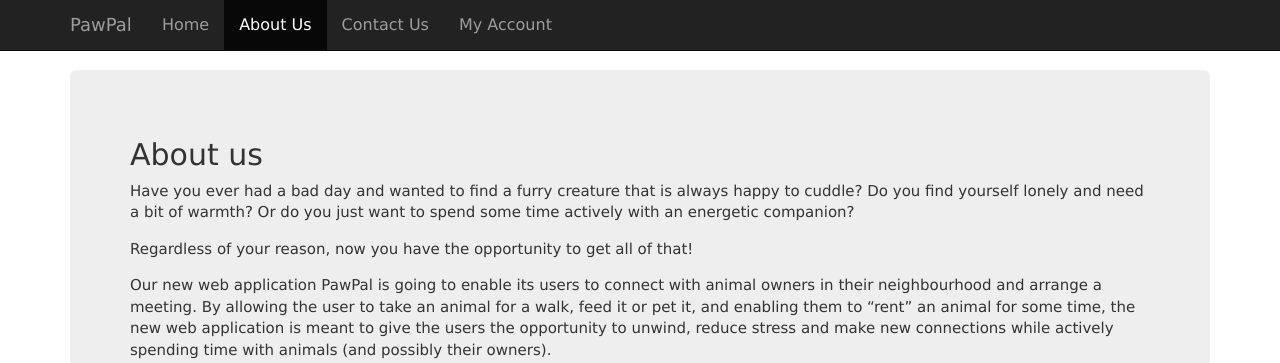
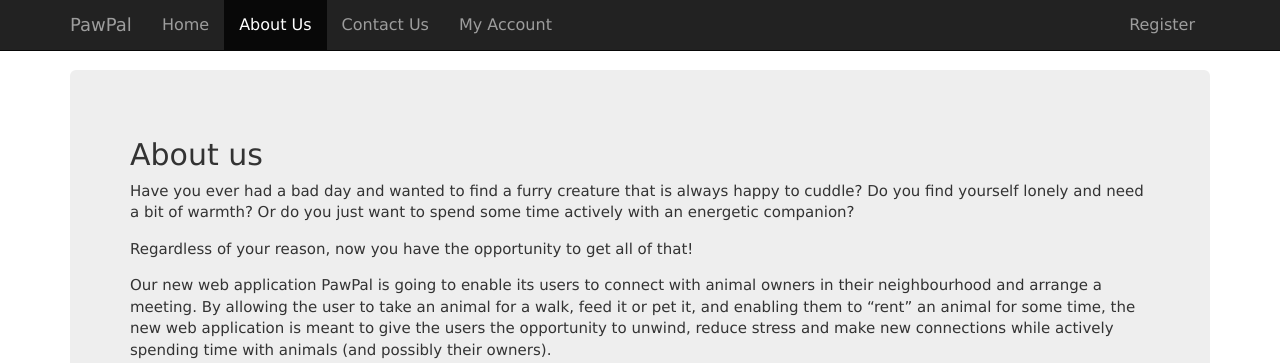
Before and after one commit to haradra/WAD2Proj, a Django app: page /pawpal/about/ in a window 1280 px wide. Shown: the top 363 px of the page. Run offline with Django 3.2, Linux system fonts and the light colour scheme; some libraries are stand-ins or nearby versions.

Commit message:
Register link on the navigation bar added

```diff
--- a/pawpal_project/templates/pawpal/base.html
+++ b/pawpal_project/templates/pawpal/base.html
@@ -44,6 +44,11 @@
 				<li><a href="{% url 'logout' %}">Logout</a></li>
 			</ul>
 			{% endif %}
+			{% if not user.is_authenticated %}
+			<ul class="nav navbar-nav pull-right">
+				<li><a href="{% url 'register' %}">Register</a></li>
+			</ul>
+			{% endif %}
 		</div>
 	</div>
 </nav>
```
